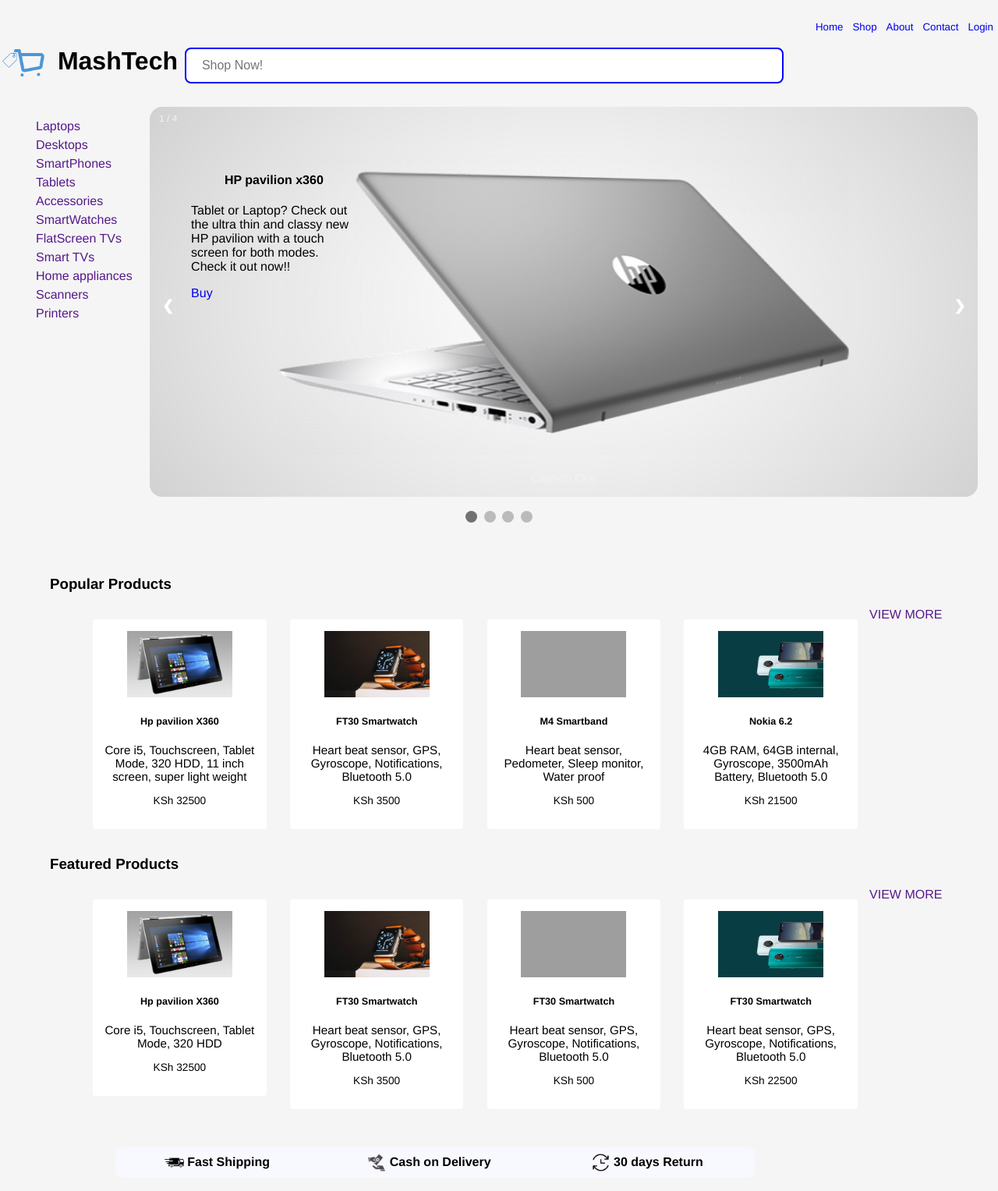
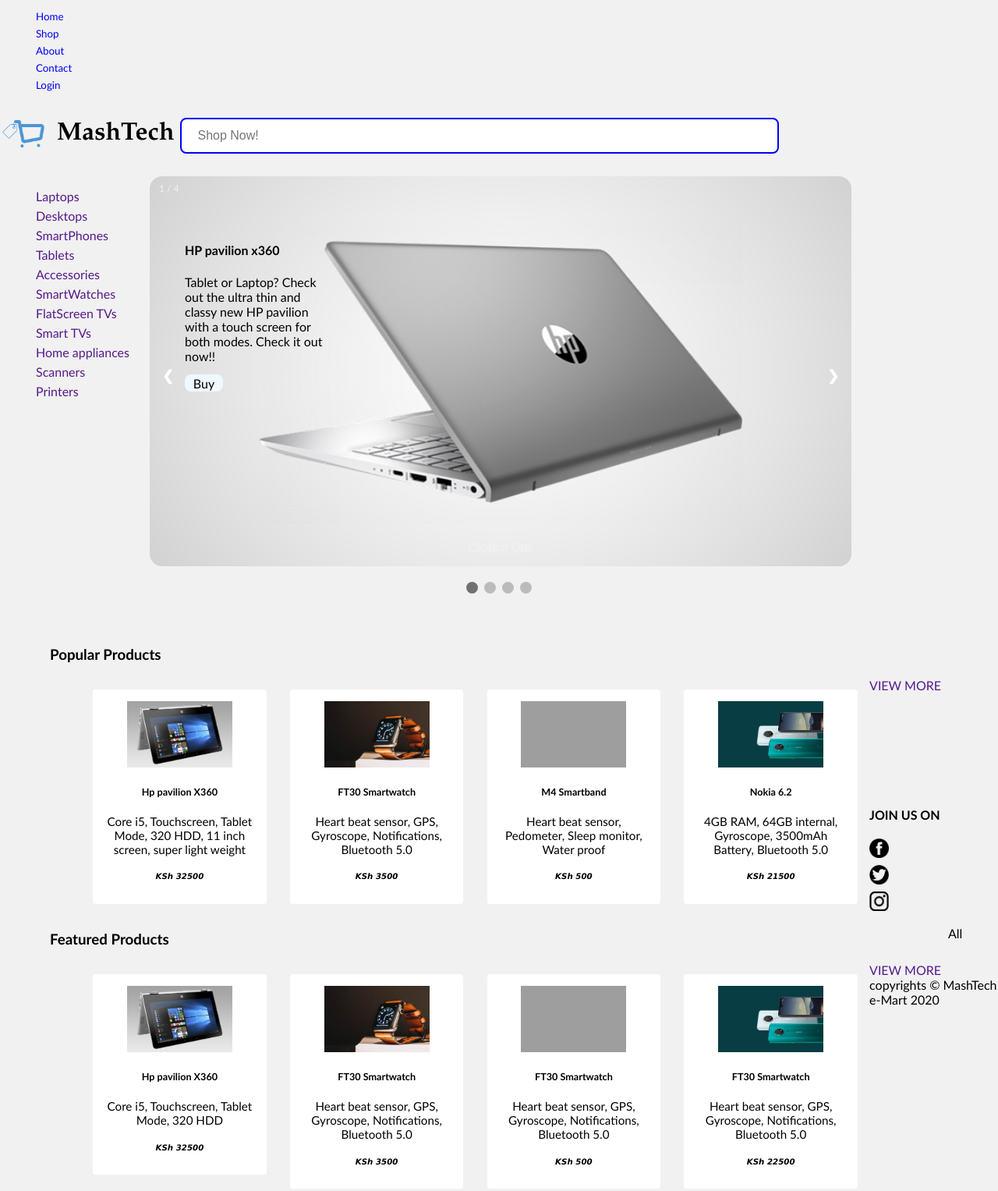
Before and after one commit to newtonrapando/WebDesignPractice, a plain HTML site: page myWebsite2/shop.html in a window 1280 px wide. Shown: the top 1527 px of the page at 78% size. Drawn offline with Linux system fonts and the light colour scheme; grey boxes are pictures that could not be loaded.

Commit message:
Update shop.css

```diff
--- a/myWebsite2/styles/shop.css
+++ b/myWebsite2/styles/shop.css
@@ -3,28 +3,32 @@
 *{box-sizing: border-box}
 
 body {
-    font: 100% Helvetica, sans-serif;
+    font: 100% Calibri, sans-serif;
     margin: 0;
-    font: 100%;
+    background-color: #f1f1f1;
+
+}
+
+header {
+    margin-top: .1%;
+    position: fixed;
+    width: 100%;
     background-color: whitesmoke;
-
 }
 
 .mySlides {
     display: none;
 }
 
+.slideshow-container {
+    max-width: 900px;
+    margin: 0 2% 0 15%;
+    position: relative;}
+
 .slideshow-container img {
     max-height: 500px;
     vertical-align: middle;
     border-radius: 1em;
-}
-
-.slideshow-container {
-    max-width: 1250px;
-    margin: 0 2% 0 15%;
-    position: relative;
-
 }
 
 .prev, .next {
@@ -115,14 +119,19 @@
     .prev, .next,.text {font-size: 11px}
 }
 
-#nav {
+h1 {
+    font-family: Garamond;
+}
+
+nav {
     width: 100%;
     float: left;
     margin: auto;
+    font-size: .75em;
     /*position: fixed;*/
 }
 
-#nav ul {
+nav ul {
     float: right;
     margin: 0;
     padding: 0;
@@ -132,7 +141,7 @@
     list-style-type: none;
 }
 
-#nav ul li { float: left;}
+nav ul li { float: left;}
 
 ul li a {
 
@@ -142,6 +151,13 @@
 
 a {
     text-decoration: none;
+}
+
+main {
+    width: 100%;
+    /*margin: 1em 45% 1em 10%;*/
+    float: left;
+    padding-top: 11%;
 }
 
 input[type=text]{
@@ -175,7 +191,7 @@
     width: 100%;
 }
 
-#footer {
+footer {
     float: left;
     margin: 0 10% 0 10%;
 }
@@ -183,11 +199,6 @@
 #categories {
     margin: 0;
     float: left;
-}
-
-#header {
-    float: none;
-   /* position: fixed;*/
 }
 
 .miscallenious {
@@ -207,34 +218,69 @@
     padding: .25em
 }
 
-#footer {
+footer {
     float: left;
     margin: 1% 20% 2em 10%;
     width: 80%;
 }
 
-#footer p, h4 {
+footer h4 {
     float:left;
     width: 100%;
-    text-align: center;
+    text-align: left;
 }
 
-#footer ul {
+footer ul {
     width: 100%;
     /*border-bottom: 1px solid black;*/
     float: left;
 }
 
-#footer ul li a img {
+footer ul li a img {
     display: block;
     float: left;
     margin: .5em;
 
 }
 
-#footer ul {
+footer ul {
     margin: -2% -5%;
 }
-/*.miscallenious ul li {
-    list-style-position: inside;
-}*/
+
+.copyright {
+    text-align: center;
+    font-size: .75em;
+    float: left;
+    width: 100%;
+    margin: 5% 1%;
+}
+
+.price {
+    font: italic bold 0.75em Verdana;
+}
+
+.description a {
+    color: black;
+    background-color: aliceblue;
+    border-radius: .5em;
+    padding: 1% 6% 1% 6%;
+}
+
+.miscallenious a {
+    display: block;
+    margin: 5% 5%;
+}
+
+.miscallenious i {
+    margin-right: 3%;
+
+}
+
+#social_media, #contacts {
+    float: left;
+    width: 100%;
+}
+
+#social_media a {
+    margin-right: .5%;
+}
```
